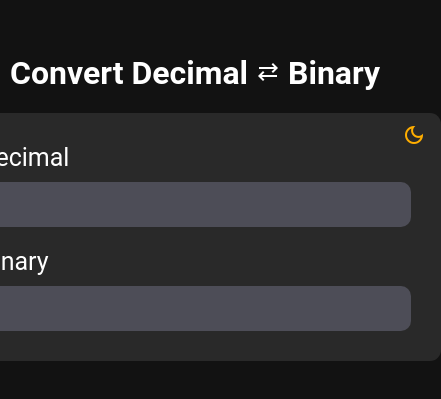
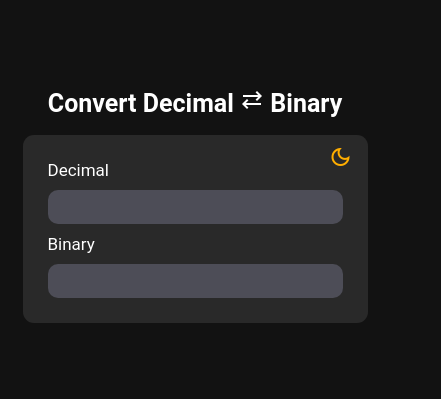
Before and after one commit to alirafatartist/Math-Operations, a plain HTML site: page Binary-to-Decimal_number_converter/index.html in a window 390 px wide. Shown: the part 223-622 px from the top of the page, 441 px wide, since content can reach past the window. Drawn offline with nearby package versions, Linux system fonts and the light colour scheme.

Commit message:
Adding some code to make it responsive

```diff
--- a/Binary-to-Decimal_number_converter/style.scss
+++ b/Binary-to-Decimal_number_converter/style.scss
@@ -89,3 +89,22 @@ body {
     color: #f9ff00;
   }
 }
+@media screen and (max-width: 460px) {
+  body {
+    h1 {
+      font-size: 25px;
+    }
+    .card {
+      .part {
+        padding: 5px;
+        input {
+          font-size: 20px;
+        }
+        p {
+          font-size: 17px;
+          // margin-block: 0 5px;
+        }
+      }
+    }
+  }
+}
```
Also changed, not shown: Binary-to-Decimal_number_converter/style.css, 2 other files.
